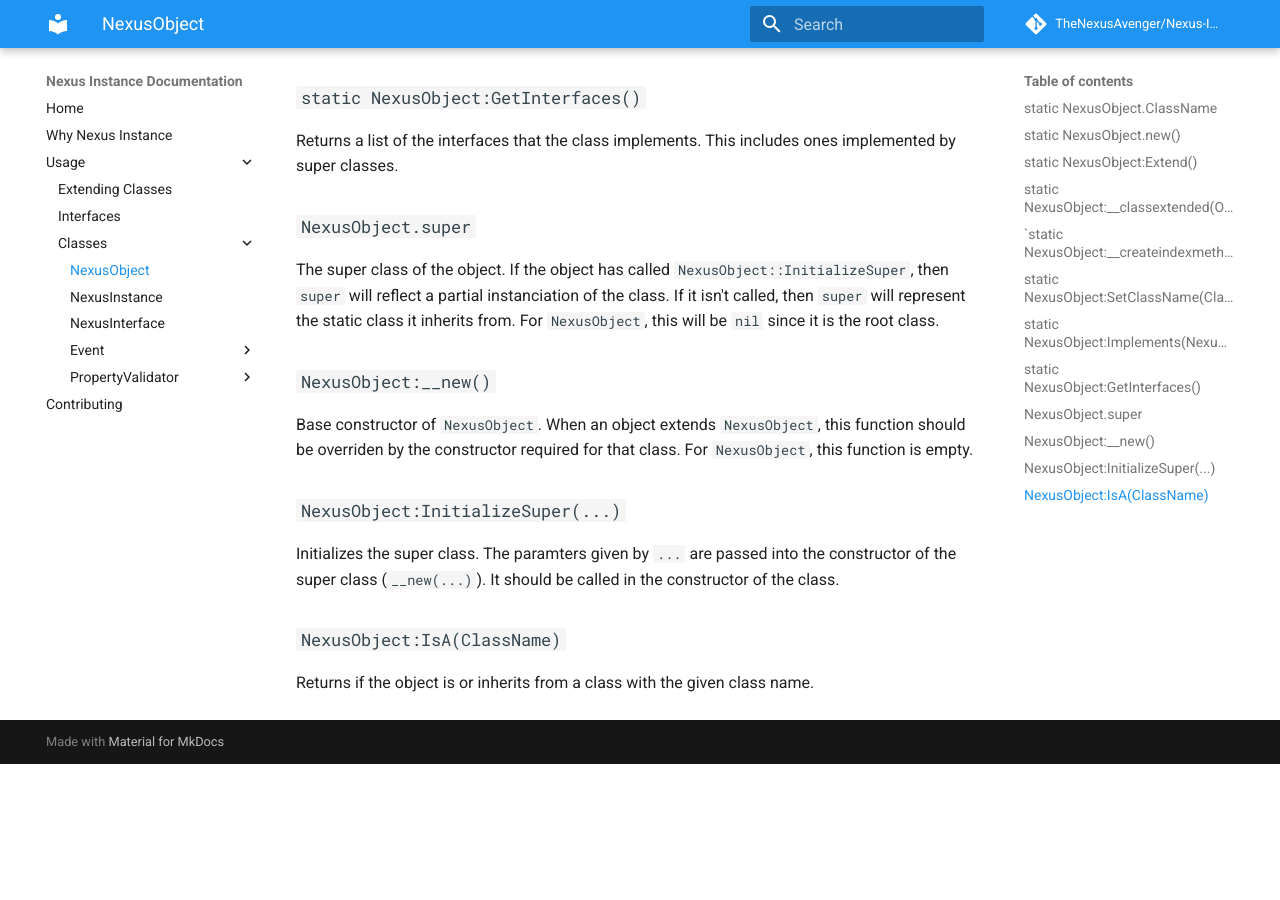
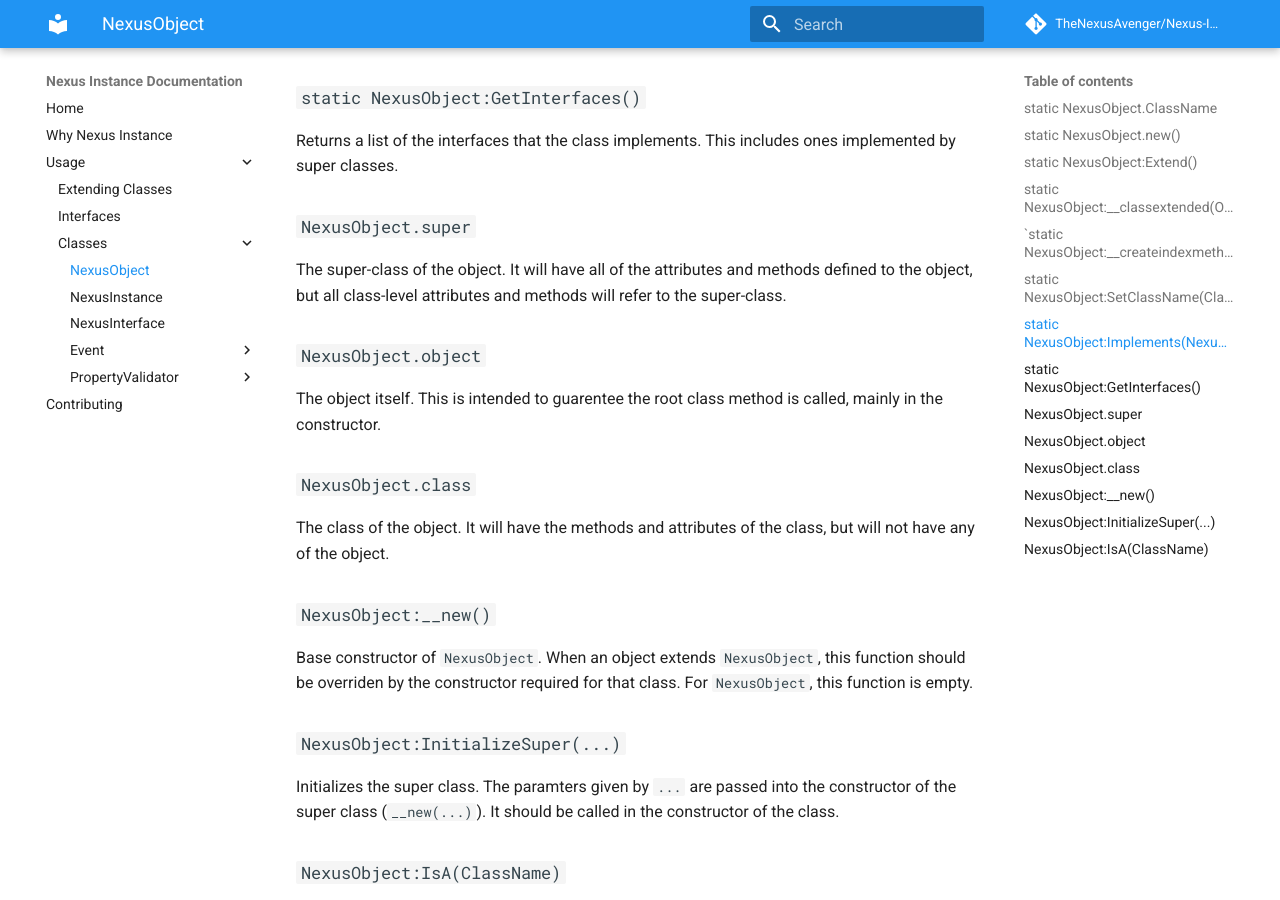
Before and after one commit to TheNexusAvenger/Nexus-Instance, an MkDocs documentation site: the page built from docs/getting-started/classes/nexusobject.md, in a window 1280 px wide and 900 px high, scrolled down 1262 px. Built offline with MkDocs 1.6.1 and Material for MkDocs 9.7.7, drawn with Linux system fonts in a browser that asks for light colours; comment, search, counter and statistics services are not loaded; before the commit the page ends 2026 px from its top, so only the background shows below that.

Commit message:
Added docs for object and class

```diff
--- a/docs/getting-started/classes/nexusobject.md
+++ b/docs/getting-started/classes/nexusobject.md
@@ -51,12 +51,19 @@
 This includes ones implemented by super classes.
 
 ### `NexusObject.super`
-The super class of the object. If the object has called
-`NexusObject::InitializeSuper`, then `super` will reflect
-a partial instanciation of the class. If it isn't called,
-then `super` will represent the static class it inherits from.
-For `NexusObject`, this will be `nil` since it is the
-root class.
+The super-class of the object. It will have all of the
+attributes and methods defined to the object, but all
+class-level attributes and methods will refer to
+the super-class.
+
+### `NexusObject.object`
+The object itself. This is intended to guarentee the
+root class method is called, mainly in the constructor.
+
+### `NexusObject.class`
+The class of the object. It will have the methods and
+attributes of the class, but will not have any of the
+object.
 
 ### `NexusObject:__new()`
 Base constructor of `NexusObject`. When an object extends
```
